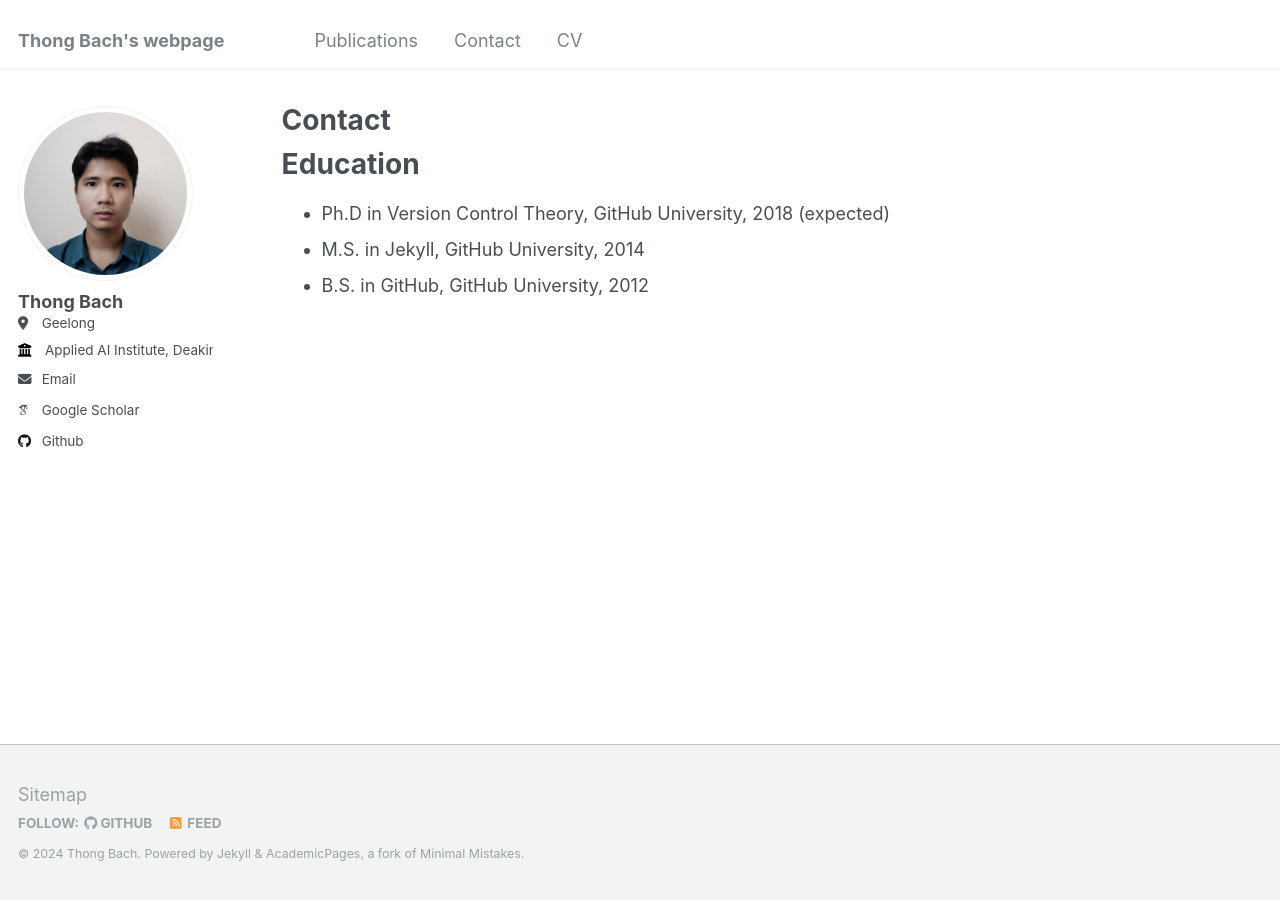
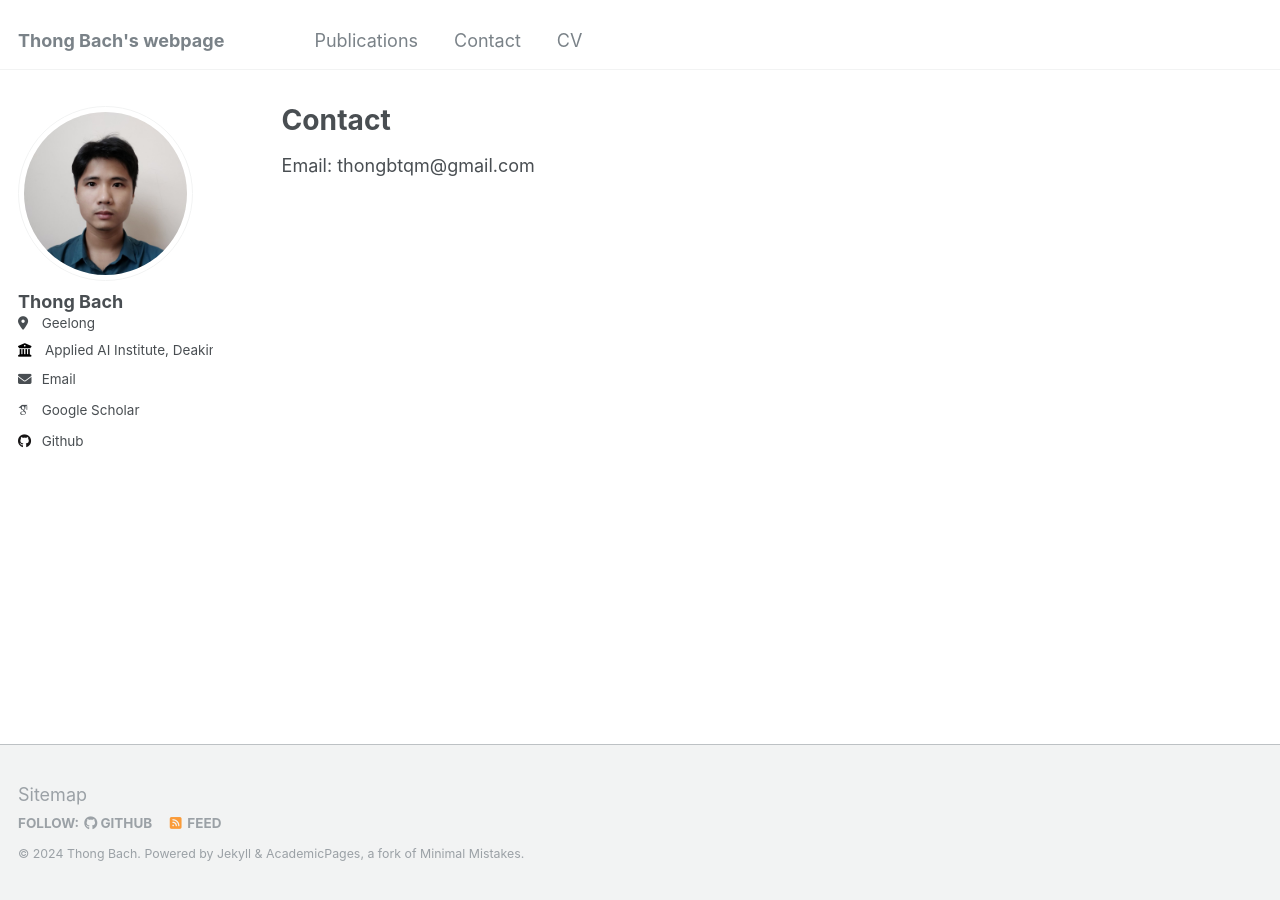
Before and after one commit to meobach/meobach.github.io, a Jekyll site: the page built from _pages/contact.md, in a window 1280 px wide. Built offline with Jekyll 4.4.1, drawn with Linux system fonts in a browser that asks for light colours; some web fonts are replaced.

Commit message:
update meta infor

```diff
--- a/_pages/contact.md
+++ b/_pages/contact.md
@@ -8,8 +8,4 @@ author_profile: true
 
 {% include base_path %}
 
-Education
-======
-* Ph.D in Version Control Theory, GitHub University, 2018 (expected)
-* M.S. in Jekyll, GitHub University, 2014
-* B.S. in GitHub, GitHub University, 2012
+Email: thongbtqm@gmail.com
```
Also changed, not shown: _pages/about.md (+1 -1 lines).
